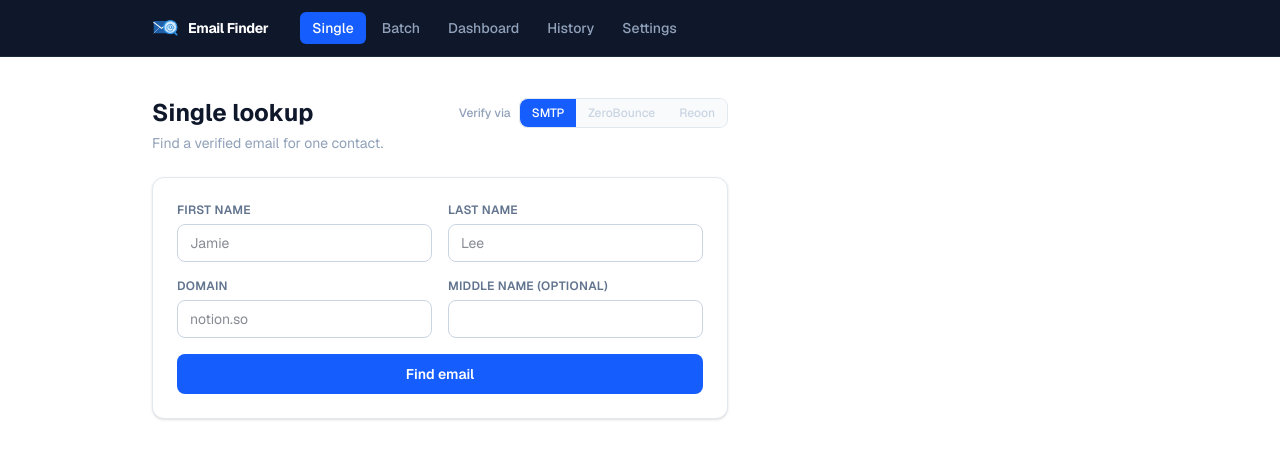
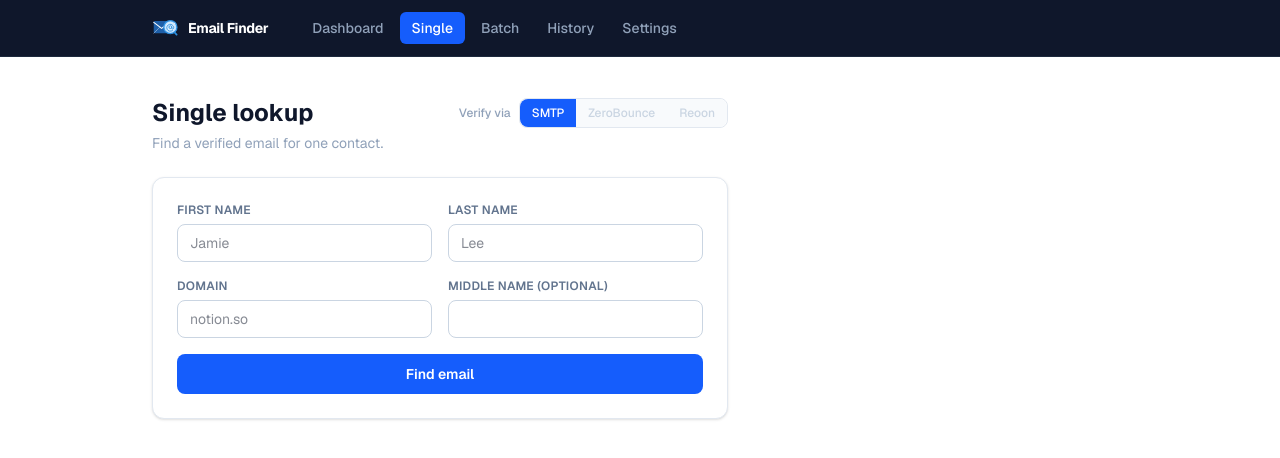
Before and after one commit to rmarkonabor/email-enumeration, a Next.js app in the folder webapp/: page / in a window 1280 px wide. Shown: the top 458 px of the page. Built offline with nearby package versions, Linux system fonts and the light colour scheme.

Commit message:
Move Dashboard to first nav tab
https://claude.ai/code/session_01RfJL2tKBcvvWq86Q19AWfL

```diff
--- a/webapp/components/NavBar.tsx
+++ b/webapp/components/NavBar.tsx
@@ -64,9 +64,9 @@ export default function NavBar() {
   }
 
   const navLinks = [
+    { href: "/dashboard", label: "Dashboard" },
     { href: "/", label: "Single" },
     { href: "/batch", label: "Batch" },
-    { href: "/dashboard", label: "Dashboard" },
     { href: "/history", label: "History" },
     { href: "/settings", label: "Settings" },
     ...(isAdmin ? [{ href: "/admin", label: "Admin" }] : []),
```
